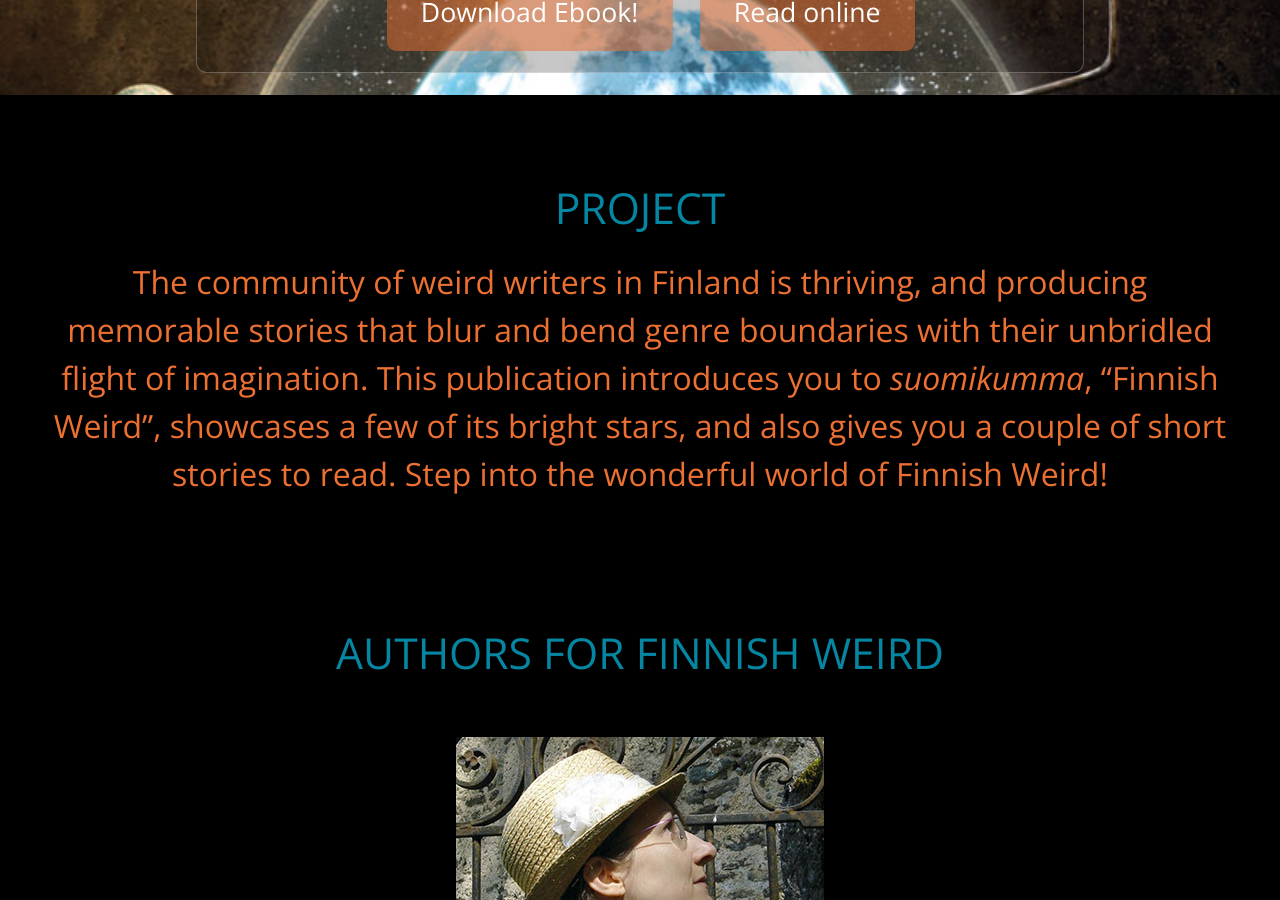
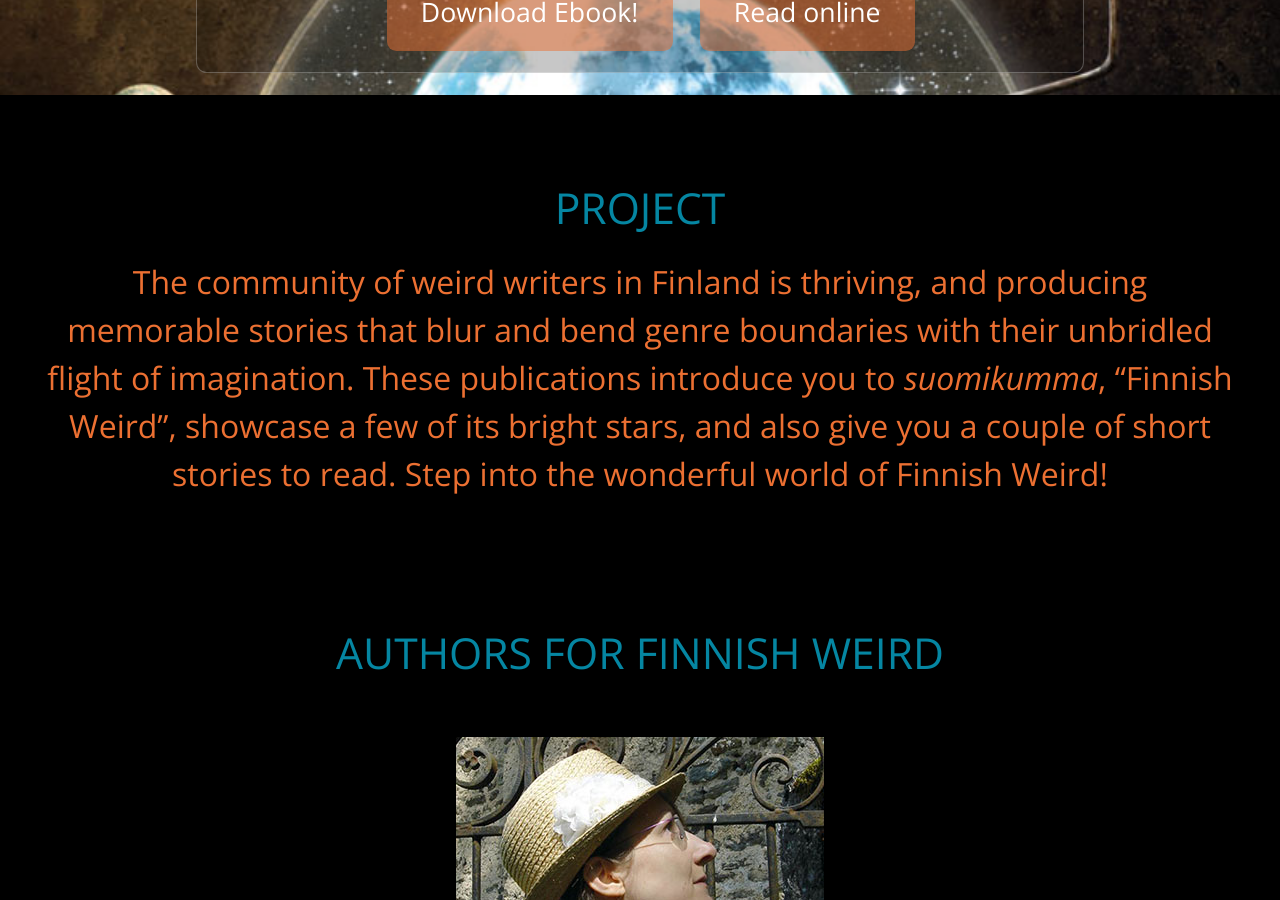
Before and after one commit to teroyks/finnishweird, a Jekyll site: the page index.html, which Jekyll copies as it is, in a window 1280 px wide and 900 px high, scrolled down 1324 px. Built offline with Jekyll 4.4.1, drawn with Linux system fonts in a browser that asks for light colours; some of the changed text lies outside the part shown.

Commit message:
text updates

```diff
--- a/index.html
+++ b/index.html
@@ -15,7 +15,7 @@
 		<meta property="og:title" content="Finnish Weird" />
 		<meta property="og:url" content="http://www.finnishweird.net" />
 		<meta property="og:image" content="http://www.finnishweird.net/images/facebook.jpg">
-		<meta property="og:description" content="The community of weird writers in Finland is thriving, and producing memorable stories that blur and bend genre boundaries with their unbridled flight of imagination. This publication introduces you to suomikumma, “Finnish Weird”, showcases a few of its bright stars, and also gives you a couple of short stories to read. Step into the wonderful world of Finnish Weird!" />
+		<meta property="og:description" content="The community of weird writers in Finland is thriving, and producing memorable stories that blur and bend genre boundaries with their unbridled flight of imagination. These publications introduce you to suomikumma, “Finnish Weird”, showcase a few of its bright stars, and also give you a couple of short stories to read. Step into the wonderful world of Finnish Weird!" />
 
 
 		<link href="http://fonts.googleapis.com/css?family=Source+Sans+Pro:300,600" rel="stylesheet" type="text/css" />
@@ -86,7 +86,7 @@
 				<div class="container">
 						<header class="major">
 							<h2>PROJECT</h2>
-							<span>The community of weird writers in Finland is thriving, and producing memorable stories that blur and bend genre boundaries with their unbridled flight of imagination. This publication introduces you to <em>suomikumma</em>, “Finnish Weird”, showcases a few of its bright stars, and also gives you a couple of short stories to read. Step into the wonderful world of Finnish Weird!</span>
+							<span>The community of weird writers in Finland is thriving, and producing memorable stories that blur and bend genre boundaries with their unbridled flight of imagination. These publications introduce you to <em>suomikumma</em>, “Finnish Weird”, showcase a few of its bright stars, and also give you a couple of short stories to read. Step into the wonderful world of Finnish Weird!</span>
 						</header>
 
 						<header class="major">
@@ -119,7 +119,7 @@
 								<a href="#" class="image full"><img src="images/raevaara.jpg" alt="" /></a>
 							</div>
 							<header>
-								<h3>TIINA RAEVAARA</h3>
+								<h3>TIINA</br> RAEVAARA</h3>
 							</header>
 						<!--	<p>Lorem ipsum dolor sit amet consectetur et sed adipiscing elit. Curabitur
 							vel sem sit dolor neque semper magna lorem ipsum.</p> -->
@@ -156,7 +156,7 @@
 								<a href="#" class="image full"><img src="images/raevaara.jpg" alt="" /></a>
 							</div>
 							<header>
-								<h3>TIINA RAEVAARA</h3>
+								<h3>TIINA </br> RAEVAARA</h3>
 							</header>
 						<!--	<p>Lorem ipsum dolor sit amet consectetur et sed adipiscing elit. Curabitur
 							vel sem sit dolor neque semper magna lorem ipsum.</p> -->
@@ -191,7 +191,7 @@
 					<a href="files/finnish_weird_2014.pdf" title="Finnish Weird PDF (5.6M)" class="button">Download</a>
 				</section>
 				<section id="promo">
-					<h2>Download book in EPUB format</h2>
+					<h2>Download book in EPUB format </h2>
 					<a href="files/finnish_weird_2014.epub" title="Finnish Weird EPUB (4.6M)" class="button">Download</a>
 				</section>
 			</div>
@@ -207,8 +207,8 @@
 					<a href="files/finnishweird_2015.pdf" title="Finnish Weird 2 PDF (4,7M)" class="button">Download</a>
 				</section>
 				<section id="promo">
-					<h2>Download book in EPUB format</h2>
-					<a href="files/finnish_weird_2014.epub" title="Finnish Weird EPUB (4.6M)" class="button">Download</a>
+					<h2>Download book in EPUB format (Coming soon)</h2>
+				<!-- 	<a href="files/finnish_weird_2014.epub" title="Finnish Weird EPUB (4.6M)" class="button">Download</a> -->
 				</section>
 			</div>
 		<!-- Features 2 -->
```
